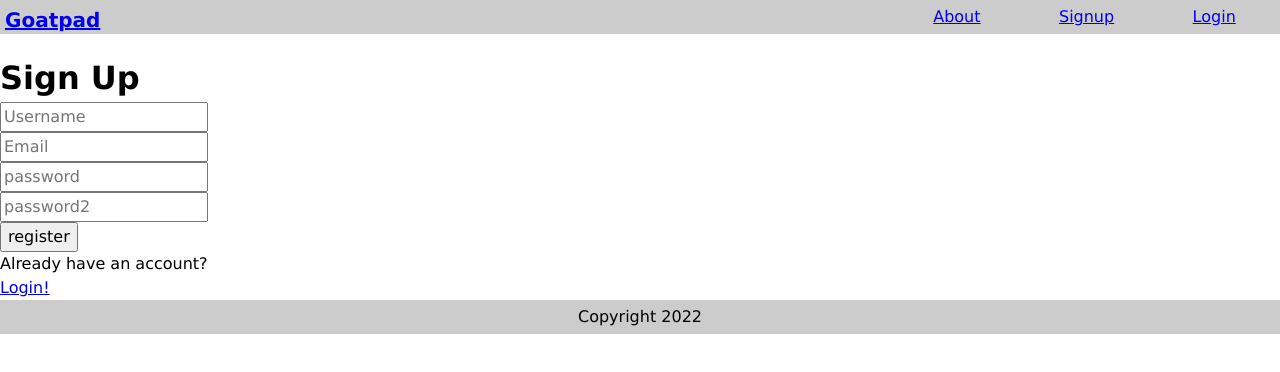
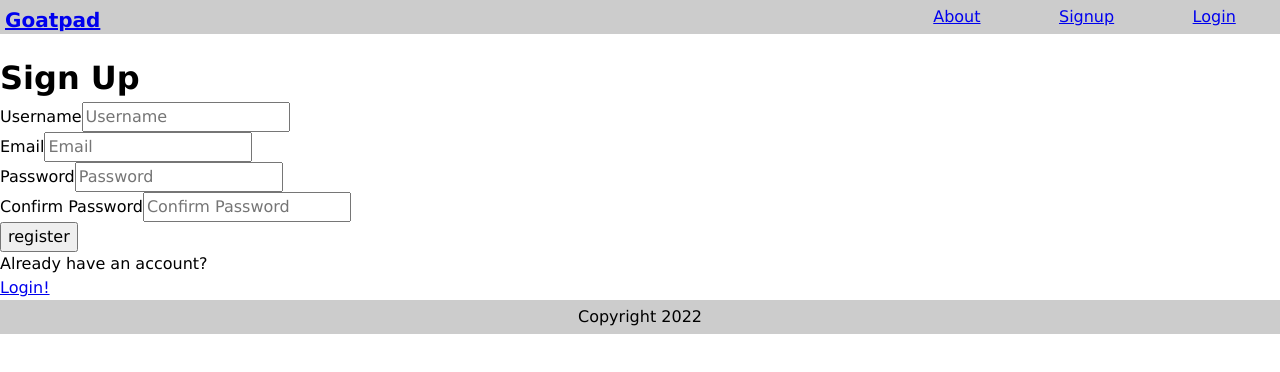
Before and after one commit to yjuwaheer/goatpad, a React (Create React App) app: page /signup in a window 1280 px wide. Shown: the top 372 px of the page. Built offline with nearby package versions, Linux system fonts and the light colour scheme; no server answers; the database is empty.

Commit message:
signup form validation working

```diff
--- a/src/features/auth/Signup.jsx
+++ b/src/features/auth/Signup.jsx
@@ -1,16 +1,9 @@
 import React from 'react'
 import { Link, useNavigate } from 'react-router-dom'
-// import { useAuth } from '../../stores/AuthContext'
+import { useAuth } from '../../stores/AuthContext'
 import { useForm } from 'react-hook-form'
 import { yupResolver } from '@hookform/resolvers/yup'
-import * as yup from 'yup'
-
-const schema = yup.object({
-  username: yup.string().required(),
-  email: yup.string().email().required(),
-  password: yup.string().min(6).max(64).required(),
-  password2: yup.string().oneOf([yup.ref('password'), null]),
-})
+import { signUpSchema } from './formSchema'
 
 function Signup() {
   const {
@@ -24,14 +17,15 @@ function Signup() {
       password: '',
       password2: '',
     },
-    resolver: yupResolver(schema),
+    resolver: yupResolver(signUpSchema),
   })
+
   const navigate = useNavigate()
-  // const { signup } = useAuth()
+  const { signup } = useAuth()
 
   async function handleSignUp({ username, email, password, password2 }) {
     try {
-      // await signup(email, password)
+      await signup(email, password)
       console.log(username, email, password, password2)
     } catch (error) {
       console.error('Failed to create an account')
@@ -49,49 +43,26 @@ function Signup() {
         })}
         className='signUpForm'
       >
-        <input
-          type='text'
-          {...register('username', {
-            required: 'Required',
-            minLength: 4,
-          })}
-          placeholder='Username'
-        />
-        <p>{errors.username?.message}</p>
-        <input
-          type='email'
-          {...register('email', {
-            required: 'Required',
-            pattern:
-              /^(([^<>()[\]\\.,;:\s@"]+(\.[^<>()[\]\\.,;:\s@"]+)*)|(".+"))@((\[[0-9]{1,3}\.[0-9]{1,3}\.[0-9]{1,3}\.[0-9]{1,3}\])|(([a-zA-Z\-0-9]+\.)+[a-zA-Z]{2,}))$/,
-          })}
-          placeholder='Email'
-        />
-        <p>{errors.email?.message}</p>
-        <input
-          type='password'
-          {...register('password', {
-            required: 'Required',
-            minLength: {
-              value: 8,
-              message: 'Min length is 8',
-            },
-          })}
-          placeholder='password'
-        />
-        <p>{errors.password?.message}</p>
-        <input
-          type='password'
-          {...register('password2', {
-            required: 'Required',
-            minLength: {
-              value: 8,
-              message: 'Min length is 8',
-            },
-          })}
-          placeholder='password2'
-        />
-        <p>{errors.password?.message}</p>
+        <div className='form-group'>
+          <label htmlFor='username'>Username</label>
+          <input name='username' type='text' {...register('username')} placeholder='Username' />
+          <p>{errors.username?.message}</p>
+        </div>
+        <div className='form-group'>
+          <label htmlFor='email'>Email</label>
+          <input name='email' type='email' {...register('email')} placeholder='Email' />
+          <p>{errors.email?.message}</p>
+        </div>
+        <div className='form-group'>
+          <label htmlFor='password'>Password</label>
+          <input name='password' type='password' {...register('password')} placeholder='Password' />
+          <p>{errors.password?.message}</p>
+        </div>
+        <div className='form-group'>
+          <label htmlFor='password2'>Confirm Password</label>
+          <input name='password2' type='password' {...register('password2')} placeholder='Confirm Password' />
+          <p>{errors.password2?.message}</p>
+        </div>
         <button type='submit'>register</button>
       </form>
       <div>
--- /dev/null
+++ b/src/features/auth/formSchema.js
@@ -0,0 +1,16 @@
+import * as yup from 'yup'
+
+export const signUpSchema = yup.object({
+  username: yup.string().trim().required('Username is required').min(4, 'Username must be at least 4 characters long'),
+  email: yup.string().email('Must be a valid email').required('Email is required'),
+  password: yup.string().required('Password is required').min(6, 'Password must be at least 6 characters long').max(64),
+  password2: yup
+    .string()
+    .required('Confirmation Password is required')
+    .oneOf([yup.ref('password')], 'Passwords must match'),
+})
+
+export const loginSchema = yup.object({
+  email: yup.string().email().required(),
+  password: yup.string().min(6).max(64).required(),
+})
```
